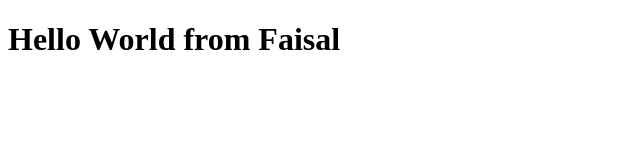
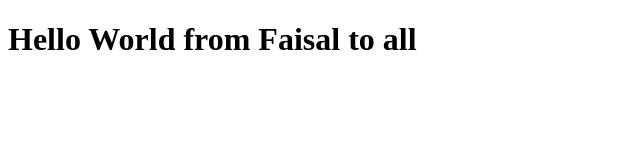
Before and after one commit to MuhammadFaisal786/BOOTCAMP2020-Sample, a plain HTML site: page index.html in a window 1280 px wide. Shown: the whole page, without its empty margins (0-640 px from the left). Drawn offline with Linux system fonts and the light colour scheme.

Commit message:
updated index.html

```diff
--- a/index.html
+++ b/index.html
@@ -6,6 +6,6 @@
     <title>Document</title>
 </head>
 <body>
- <h1>Hello World from Faisal</h1>
+ <h1>Hello World from Faisal to all</h1>
 </body>
 </html>
```
